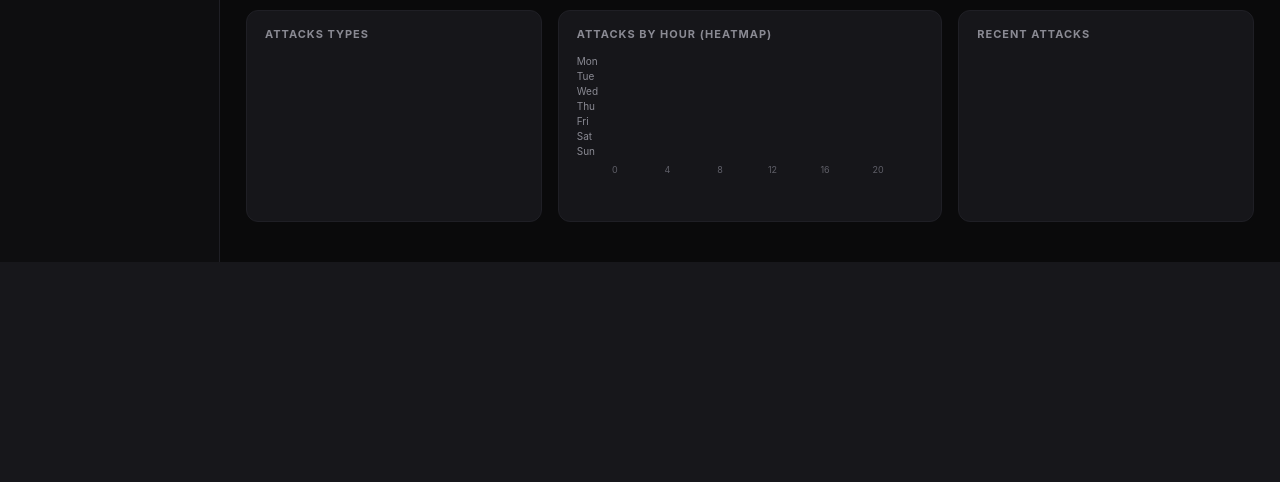
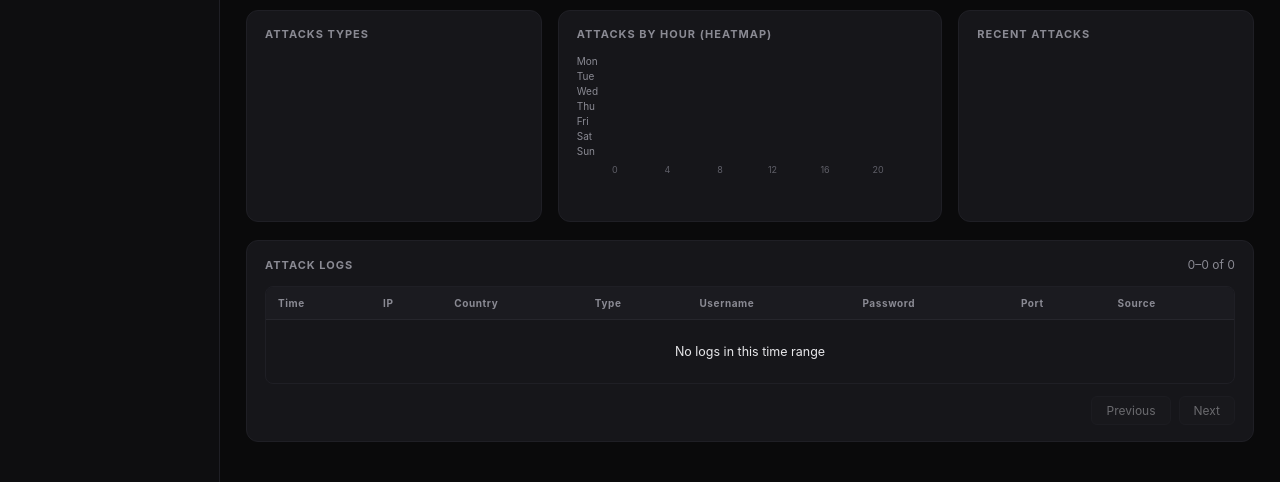
Before and after one commit to HoneyWatch/HoneyBadger, a Flask app: page / in a window 1280 px wide. Shown: the part 973-1455 px from the top of the page. Before the commit the page ends 1235 px from the top, so only its background shows below. Run offline with Flask 3, Linux system fonts and the light colour scheme; data that the repository does not hold is empty.

Commit message:
Add paginated attack logs table and API
Expose a new /api/logs endpoint and add a paginated logs view to the dashboard. Server: app.py registers /api/logs and db.py implements get_logs(period, limit, offset) which validates limits, computes total, queries rows within the time range, performs geoip lookups and returns items + total/limit/offset. Client: overview template adds a logs table section and sidebar entry updated to target the new section id. dashboard.js provides fetching, HTML-escaping, rendering and Previous/Next pagination (page size 100) and boots the table on load. dashboard.css includes styles for the logs table and controls. Limits: server clamps limit to [1..500] and offset >= 0.

```diff
--- a/dashboard/app.py
+++ b/dashboard/app.py
@@ -81,6 +81,13 @@ def api_recent():
     return jsonify(db.get_recent(period=_range()))
 
 
+@app.route("/api/logs")
+def api_logs():
+    limit = request.args.get("limit", 100, type=int)
+    offset = request.args.get("offset", 0, type=int)
+    return jsonify(db.get_logs(period=_range(), limit=limit, offset=offset))
+
+
 def main() -> None:
     import os
 
--- a/dashboard/db.py
+++ b/dashboard/db.py
@@ -461,3 +461,55 @@ def get_recent(limit: int = 8, period: str = "24h") -> list[dict]:
             }
         )
     return out
+
+
+def get_logs(
+    period: str = "24h", limit: int = 100, offset: int = 0
+) -> dict:
+    """Paginated attack log rows for the logs table."""
+    range_key = normalize_range(period)
+    limit = min(max(int(limit), 1), 500)
+    offset = max(int(offset), 0)
+
+    with _connect() as conn:
+        mod = _ts_mod(conn)
+        window = _window_sql(mod, range_key)
+        total = conn.execute(
+            f"SELECT COUNT(*) FROM attacks WHERE {window}"
+        ).fetchone()[0]
+        rows = conn.execute(
+            f"SELECT id, timestamp, src_ip, src_port, username, password, "
+            f"event_type, source, "
+            f"strftime('%Y-%m-%d %H:%M:%S', timestamp{mod}) AS ts "
+            f"FROM attacks WHERE {window} "
+            f"ORDER BY datetime(timestamp{mod}) DESC LIMIT ? OFFSET ?",
+            (limit, offset),
+        ).fetchall()
+        geo = geoip.locate([r["src_ip"] for r in rows if r["src_ip"]])
+
+    items = []
+    for r in rows:
+        info = geo.get(r["src_ip"])
+        code = info["country_code"] if info else None
+        label = _EVENT_LABELS.get(r["event_type"], _DEFAULT_EVENT)[0]
+        items.append(
+            {
+                "id": r["id"],
+                "timestamp": r["ts"] or str(r["timestamp"] or ""),
+                "ip": r["src_ip"] or "—",
+                "port": r["src_port"],
+                "country": info["country"] if info else "—",
+                "flag": geoip.flag(code),
+                "type": label,
+                "username": r["username"] or "—",
+                "password": r["password"] or "—",
+                "source": r["source"] or "—",
+            }
+        )
+
+    return {
+        "items": items,
+        "total": total,
+        "limit": limit,
+        "offset": offset,
+    }
--- a/dashboard/static/css/dashboard.css
+++ b/dashboard/static/css/dashboard.css
@@ -135,8 +135,90 @@ html, body {
 #section-statistics,
 #section-credentials,
 #section-attacks,
-#section-logs {
+#section-logs,
+#section-logs-table {
   scroll-margin-top: 20px;
+}
+
+.logs-table-section { margin-top: 0; }
+.logs-table-head { flex-wrap: wrap; gap: 8px; }
+.logs-table-meta { font-size: 12px; color: var(--muted); font-variant-numeric: tabular-nums; }
+.logs-table-wrap {
+  overflow: auto;
+  max-height: 420px;
+  border: 1px solid var(--border-soft);
+  border-radius: 8px;
+}
+.logs-table {
+  width: 100%;
+  border-collapse: collapse;
+  font-size: 12.5px;
+}
+.logs-table thead {
+  position: sticky;
+  top: 0;
+  z-index: 1;
+  background: var(--card-2);
+}
+.logs-table th {
+  text-align: left;
+  padding: 10px 12px;
+  font-size: 10px;
+  font-weight: 700;
+  letter-spacing: 0.6px;
+  color: var(--muted);
+  border-bottom: 1px solid var(--border);
+  white-space: nowrap;
+}
+.logs-table td {
+  padding: 8px 12px;
+  border-bottom: 1px solid var(--border-soft);
+  color: var(--text);
+  vertical-align: middle;
+}
+.logs-table tbody tr:hover td { background: rgba(255, 255, 255, 0.02); }
+.logs-table tbody tr:last-child td { border-bottom: none; }
+.logs-table .col-ip,
+.logs-table .col-time { font-variant-numeric: tabular-nums; }
+.logs-table .col-user,
+.logs-table .col-pass {
+  max-width: 140px;
+  overflow: hidden;
+  text-overflow: ellipsis;
+  white-space: nowrap;
+  font-family: ui-monospace, "Cascadia Code", Consolas, monospace;
+  font-size: 11.5px;
+}
+.logs-table .col-type { color: var(--muted); white-space: nowrap; }
+.logs-table .col-country { white-space: nowrap; }
+.logs-table-empty {
+  text-align: center;
+  color: var(--muted);
+  padding: 24px !important;
+}
+.logs-table-footer {
+  display: flex;
+  justify-content: flex-end;
+  gap: 8px;
+  margin-top: 12px;
+}
+.logs-page-btn {
+  background: var(--card-2);
+  border: 1px solid var(--border);
+  color: var(--text);
+  padding: 6px 14px;
+  border-radius: 6px;
+  font-size: 12px;
+  cursor: pointer;
+  font-family: inherit;
+}
+.logs-page-btn:hover:not(:disabled) {
+  border-color: var(--accent);
+  color: var(--accent);
+}
+.logs-page-btn:disabled {
+  opacity: 0.4;
+  cursor: not-allowed;
 }
 
 .card {
--- a/dashboard/static/js/dashboard.js
+++ b/dashboard/static/js/dashboard.js
@@ -279,6 +279,88 @@
     container.innerHTML = html + axis;
   }
 
+  /* ---------- Logs table ---------- */
+  const LOGS_PAGE_SIZE = 100;
+  let logsOffset = 0;
+
+  function escapeHtml(text) {
+    return String(text)
+      .replace(/&/g, "&amp;")
+      .replace(/</g, "&lt;")
+      .replace(/>/g, "&gt;")
+      .replace(/"/g, "&quot;");
+  }
+
+  function renderLogsTable(data) {
+    const body = document.getElementById("logs-table-body");
+    const meta = document.getElementById("logs-table-meta");
+    const prevBtn = document.getElementById("logs-prev");
+    const nextBtn = document.getElementById("logs-next");
+    if (!body) return;
+
+    const { items, total, limit, offset } = data;
+    logsOffset = offset;
+
+    if (!items.length) {
+      body.innerHTML =
+        '<tr><td colspan="8" class="logs-table-empty">No logs in this time range</td></tr>';
+    } else {
+      body.innerHTML = items
+        .map(
+          (row) =>
+            "<tr>" +
+            `<td class="col-time">${escapeHtml(row.timestamp)}</td>` +
+            `<td class="col-ip">${escapeHtml(row.ip)}</td>` +
+            `<td class="col-country">${escapeHtml(row.flag)} ${escapeHtml(row.country)}</td>` +
+            `<td class="col-type">${escapeHtml(row.type)}</td>` +
+            `<td class="col-user" title="${escapeHtml(row.username)}">${escapeHtml(row.username)}</td>` +
+            `<td class="col-pass" title="${escapeHtml(row.password)}">${escapeHtml(row.password)}</td>` +
+            `<td>${row.port != null ? escapeHtml(row.port) : "—"}</td>` +
+            `<td>${escapeHtml(row.source)}</td>` +
+            "</tr>"
+        )
+        .join("");
+    }
+
+    if (meta) {
+      const from = total ? offset + 1 : 0;
+      const to = Math.min(offset + limit, total);
+      meta.textContent = `${from.toLocaleString()}–${to.toLocaleString()} of ${total.toLocaleString()}`;
+    }
+    if (prevBtn) prevBtn.disabled = offset <= 0;
+    if (nextBtn) nextBtn.disabled = offset + limit >= total;
+  }
+
+  function loadLogsTable(offset) {
+    const url = `${apiUrl("/api/logs")}&limit=${LOGS_PAGE_SIZE}&offset=${offset}`;
+    return getJSON(url).then(renderLogsTable).catch(() => {
+      const body = document.getElementById("logs-table-body");
+      if (body) {
+        body.innerHTML =
+          '<tr><td colspan="8" class="logs-table-empty">Failed to load logs</td></tr>';
+      }
+    });
+  }
+
+  function initLogsTable() {
+    const prevBtn = document.getElementById("logs-prev");
+    const nextBtn = document.getElementById("logs-next");
+    if (!document.getElementById("logs-table-body")) return;
+
+    loadLogsTable(0);
+
+    if (prevBtn) {
+      prevBtn.addEventListener("click", () => {
+        if (logsOffset > 0) loadLogsTable(Math.max(0, logsOffset - LOGS_PAGE_SIZE));
+      });
+    }
+    if (nextBtn) {
+      nextBtn.addEventListener("click", () => {
+        loadLogsTable(logsOffset + LOGS_PAGE_SIZE);
+      });
+    }
+  }
+
   /* ---------- Boot ---------- */
   function load() {
     applyChartDefaults();
@@ -292,6 +374,7 @@
     );
     getJSON(apiUrl("/api/event-types")).then(initDonut);
     getJSON(apiUrl("/api/heatmap")).then(initHeatmap);
+    initLogsTable();
   }
 
   function initSectionNav() {
--- a/dashboard/templates/_sidebar.html
+++ b/dashboard/templates/_sidebar.html
@@ -4,7 +4,7 @@
   ("attacks", "Attacks", "alert", "section-attacks"),
   ("map", "Map", "map", "section-map"),
   ("statistics", "Statistics", "chart", "section-statistics"),
-  ("logs", "Logs", "list", "section-logs"),
+  ("logs", "Logs", "list", "section-logs-table"),
   ("credentials", "Top Credentials", "key", "section-credentials"),
 ] %}
 <aside class="sidebar">
--- a/dashboard/templates/overview.html
+++ b/dashboard/templates/overview.html
@@ -112,6 +112,38 @@
     </ul>
   </div>
 </section>
+
+<section class="logs-table-section">
+  <div id="section-logs-table" class="card">
+    <div class="card-head logs-table-head">
+      <span class="card-title">ATTACK LOGS</span>
+      <span id="logs-table-meta" class="logs-table-meta"></span>
+    </div>
+    <div class="logs-table-wrap">
+      <table class="logs-table">
+        <thead>
+          <tr>
+            <th>Time</th>
+            <th>IP</th>
+            <th>Country</th>
+            <th>Type</th>
+            <th>Username</th>
+            <th>Password</th>
+            <th>Port</th>
+            <th>Source</th>
+          </tr>
+        </thead>
+        <tbody id="logs-table-body">
+          <tr><td colspan="8" class="logs-table-empty">Loading…</td></tr>
+        </tbody>
+      </table>
+    </div>
+    <div class="logs-table-footer">
+      <button type="button" class="logs-page-btn" id="logs-prev" disabled>Previous</button>
+      <button type="button" class="logs-page-btn" id="logs-next">Next</button>
+    </div>
+  </div>
+</section>
 {% endblock %}
 
 {% block scripts %}
```
